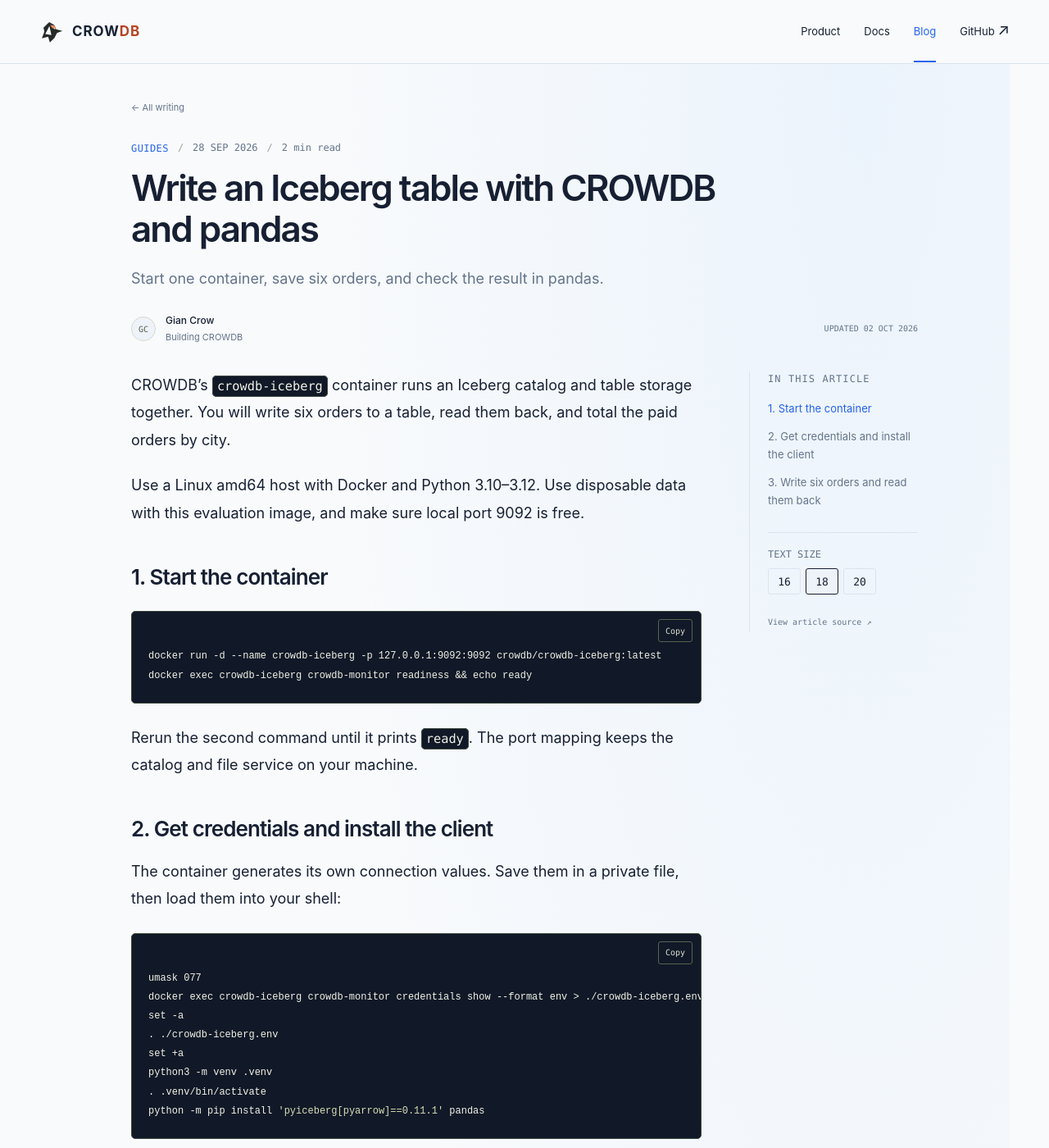
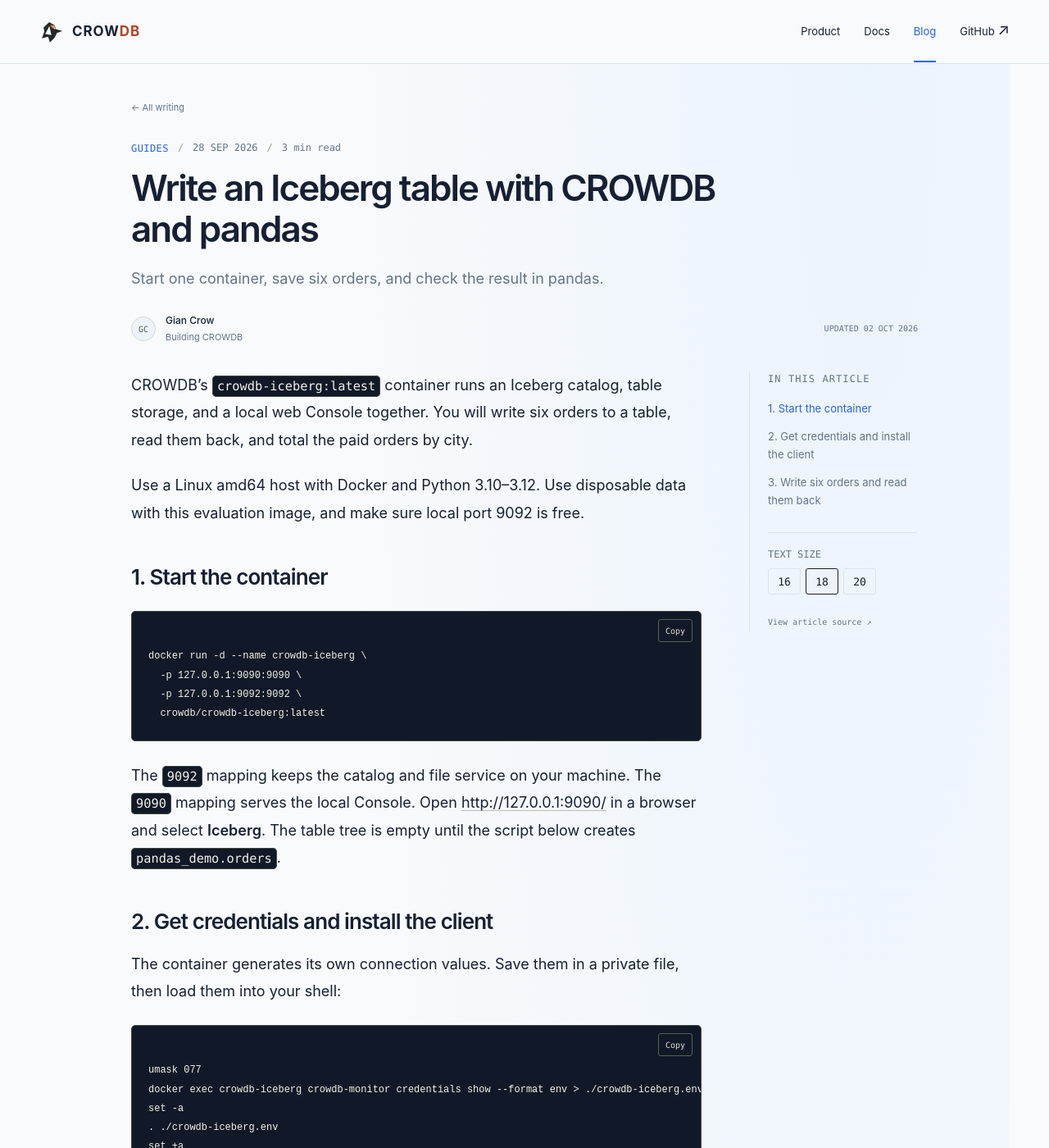
Before and after one commit to buzzcrow/buzzcrow.github.io, a Jekyll site: the page built from _posts/2026-09-28-run-iceberg-in-one-container.md, in a window 1280 px wide and 1400 px high. Shown: the whole window at 82% size. Built offline with Jekyll 4.4.1, drawn with Linux system fonts in a browser that asks for light colours; some of the changed text lies outside the part shown.

Commit message:
Document Iceberg UI screenshots

````diff
--- a/_posts/2026-09-28-run-iceberg-in-one-container.md
+++ b/_posts/2026-09-28-run-iceberg-in-one-container.md
@@ -12,18 +12,20 @@
 figure_title: "Catalog + storage."
 figure_caption: "Write an Iceberg table and read it into pandas."
 ---
-CROWDB's `crowdb-iceberg` container runs an Iceberg catalog and table storage together. You will write six orders to a table, read them back, and total the paid orders by city.
+CROWDB's `crowdb-iceberg:latest` container runs an Iceberg catalog, table storage, and a local web Console together. You will write six orders to a table, read them back, and total the paid orders by city.
 
 Use a Linux amd64 host with Docker and Python 3.10–3.12. Use disposable data with this evaluation image, and make sure local port 9092 is free.
 
 ## 1. Start the container
 
 ```sh
-docker run -d --name crowdb-iceberg -p 127.0.0.1:9092:9092 crowdb/crowdb-iceberg:latest
-docker exec crowdb-iceberg crowdb-monitor readiness && echo ready
+docker run -d --name crowdb-iceberg \
+  -p 127.0.0.1:9090:9090 \
+  -p 127.0.0.1:9092:9092 \
+  crowdb/crowdb-iceberg:latest
 ```
 
-Rerun the second command until it prints `ready`. The port mapping keeps the catalog and file service on your machine.
+The `9092` mapping keeps the catalog and file service on your machine. The `9090` mapping serves the local Console. Open [http://127.0.0.1:9090/](http://127.0.0.1:9090/) in a browser and select **Iceberg**. The table tree is empty until the script below creates `pandas_demo.orders`.
 
 ## 2. Get credentials and install the client
 
@@ -93,6 +95,18 @@
 python orders.py
 ```
 
+Refresh the Console and select **Iceberg → pandas_demo → orders** to inspect the table, its snapshot, and the Parquet file written by the script. The Console is an inspection surface for this local container; the client and query examples above still use the Iceberg endpoint on `9092`.
+
+<figure class="console-shot">
+  <a href="{{ '/assets/crowdb-cluster-latest.png' | relative_url }}" target="_blank" rel="noopener" aria-label="Open the CROWDB cluster screenshot at full size"><img src="{{ '/assets/crowdb-cluster-latest.png' | relative_url }}" alt="CROWDB Console cluster view showing Healthy service status." width="1621" height="868" loading="lazy" decoding="async"></a>
+  <figcaption>The same local container also exposes the Cluster view, where the service health is visible. <a href="{{ '/assets/crowdb-cluster-latest.png' | relative_url }}" target="_blank" rel="noopener">View full-size screenshot ↗</a></figcaption>
+</figure>
+
+<figure class="console-shot">
+  <a href="{{ '/assets/crowdb-iceberg-orders.png' | relative_url }}" target="_blank" rel="noopener" aria-label="Open a CROWDB Iceberg Console screenshot at full size"><img src="{{ '/assets/crowdb-iceberg-orders.png' | relative_url }}" alt="CROWDB Console showing the real pandas_demo.orders Parquet file from crowdb-iceberg:latest, with Healthy visible." width="1621" height="868" loading="lazy" decoding="async"></a>
+  <figcaption>The Iceberg view follows the real `pandas_demo.orders` table from its snapshot into the manifest and Parquet file. The Console header shows Healthy; the exact generated file name varies by run. <a href="{{ '/assets/crowdb-iceberg-orders.png' | relative_url }}" target="_blank" rel="noopener">View full-size screenshot ↗</a></figcaption>
+</figure>
+
 The fresh Iceberg scan reads the rows saved in the container. One order is cancelled, so the five paid orders produce:
 
 ```text
````
Also changed, not shown: _posts/2026-09-30-load-tpc-h-and-tpc-ds-into-crowdb-iceberg.md (+9 -7 lines), assets/crowdb-cluster-latest.png (added), assets/crowdb-iceberg-latest-manifest.png (added), assets/crowdb-iceberg-orders.png (added).
